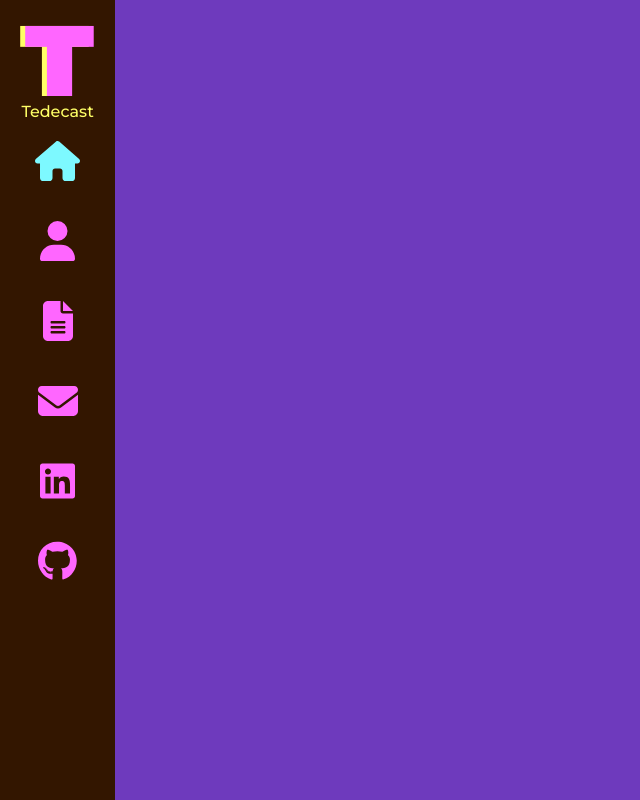
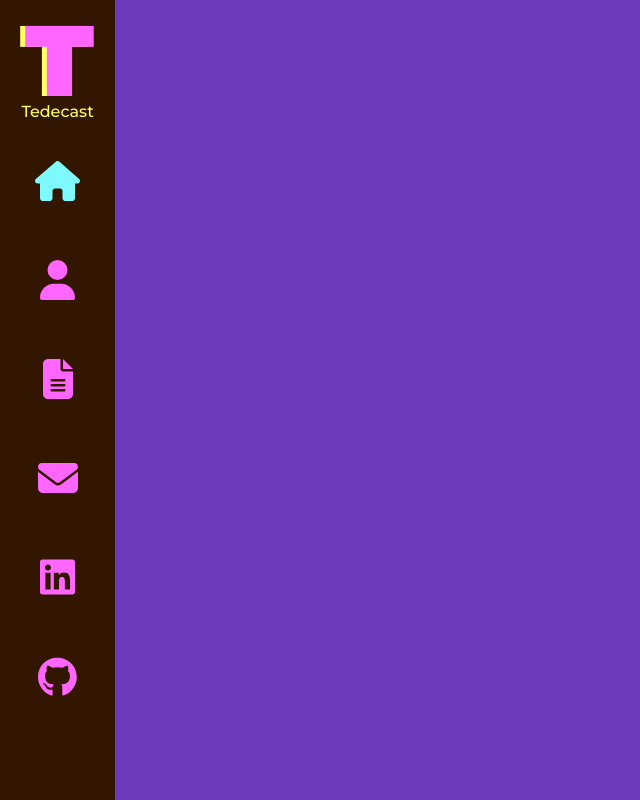
Before and after one commit to tedecast/Portfolio, a React (Create React App) app: page / in a window 1280 px wide. Shown: the whole page, without its empty margins (0-640 px from the left). Built offline with nearby package versions, Linux system fonts and the light colour scheme.

Commit message:
Fixed icons

```diff
--- a/src/components/Sidebar/sidebar.scss
+++ b/src/components/Sidebar/sidebar.scss
@@ -28,8 +28,8 @@
   a {
     font-size: 2.5em;
     color: #ffff66;
-    vertical-align: middle;
-    display: inline-block;
+    // vertical-align: middle;
+    // display: inline-block;
     height: 2em;
     // position: relative;
     text-decoration: none;
@@ -111,27 +111,22 @@
   flex-direction: column;
   justify-content: space-evenly;
   align-items: center;
+  height: 80%;
 }
 
 // Mobile changes
 
-// Nest Hub Max
-// @media screen and (min-width: 800px) and (max-width: 1280px) {
-//   .navbar {
-//     // .t-logo {
-//     //   font-size: 7em;
-//     // }
+// Zoomed out at 75%
+@media screen and (max-resolution: 75dpi) {
+  .navbar {
+    a {
+      font-size: 3em;
+    }
+  }
+}
 
-//     .tedecast {
-//       padding-bottom: 3em;
-//     }
-//     a {
-//       font-size: 2.8em;
-//     }
-//   }
-// }
-
-@media screen and (max-width: 1105px) {
+// General Screen
+@media screen and (max-width: 1200px) {
   .navbar {
     flex-direction: row;
     width: 100%;
```
